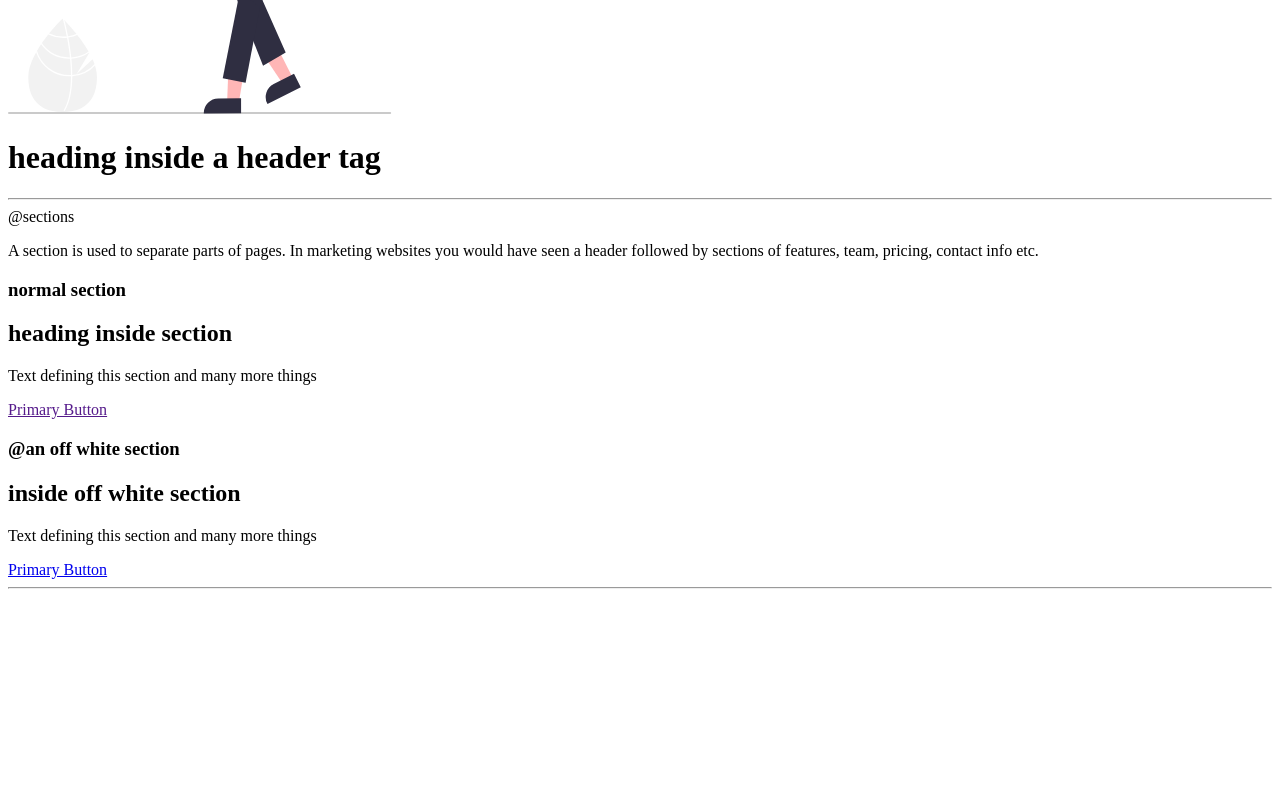
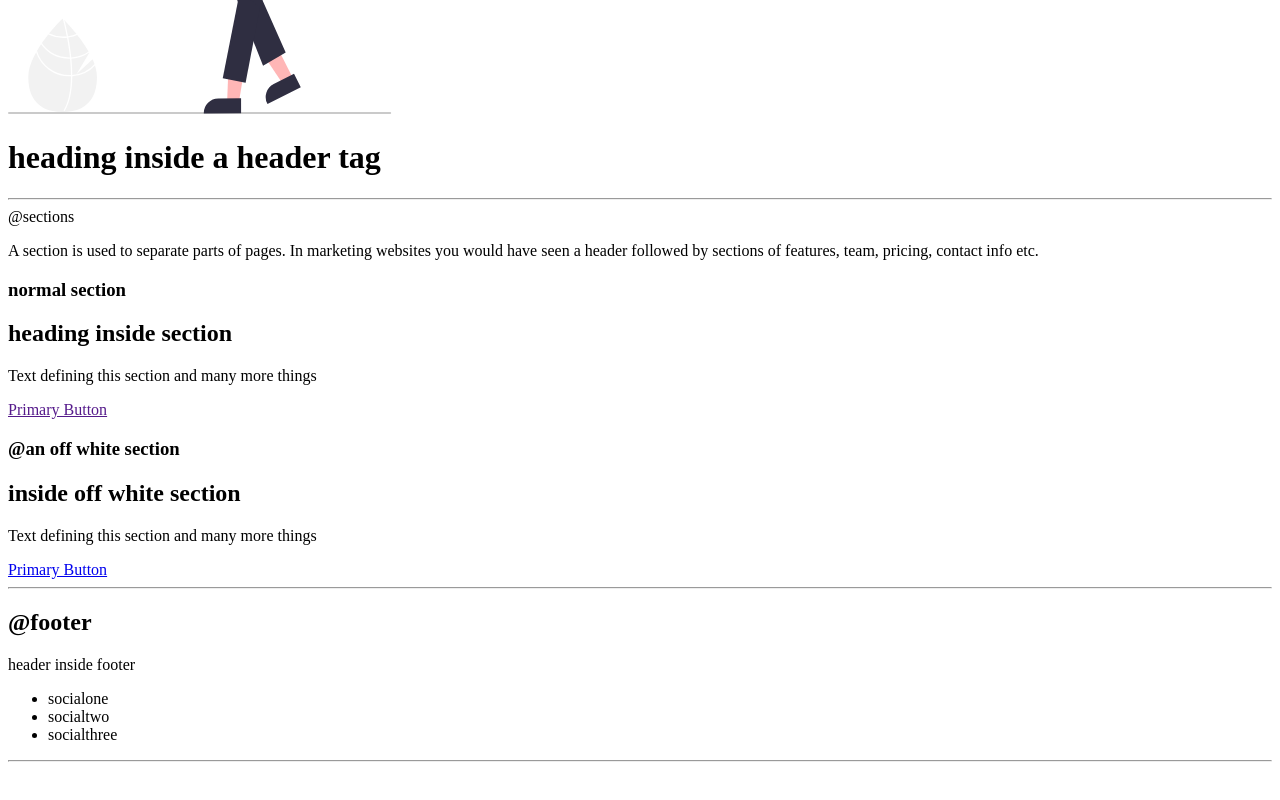
Before and after one commit to harshitadaswani/lesson-three, a plain HTML site: page index.html in a window 1280 px wide. Shown: the part 2191-2991 px from the top of the page. Before the commit the page ends 2926 px from the top, so only its background shows below. Drawn offline with Linux system fonts and the light colour scheme.

Commit message:
added footer used footer tag

```diff
--- a/index.html
+++ b/index.html
@@ -119,10 +119,19 @@
     </section>
     <hr>
 
+    <h2>@footer</h2>
+    <footer>
+        <div>
+            <div>header inside footer</div>
+            <ul>
+                <li>socialone</li>
+                <li>socialtwo</li>
+                <li>socialthree</li>
+            </ul>
+        </div>
+    </footer>
+    <hr>
 
-
-
-
-    <div style="height:130px;"> </div>
+    <div style="height:100px;"> </div>
   </body>
 </html>
```
